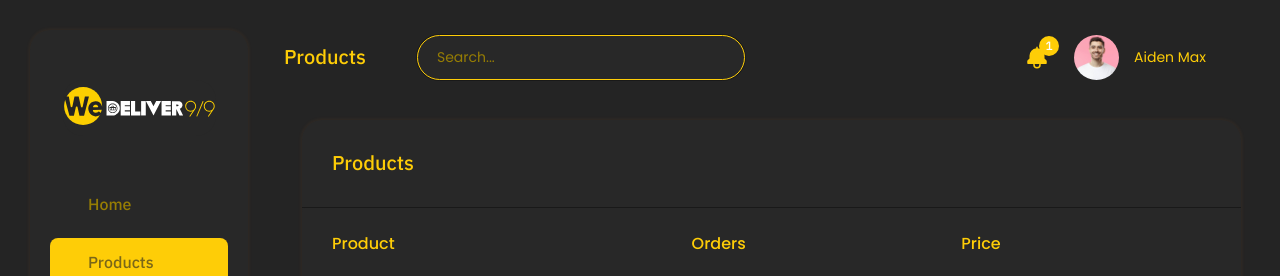
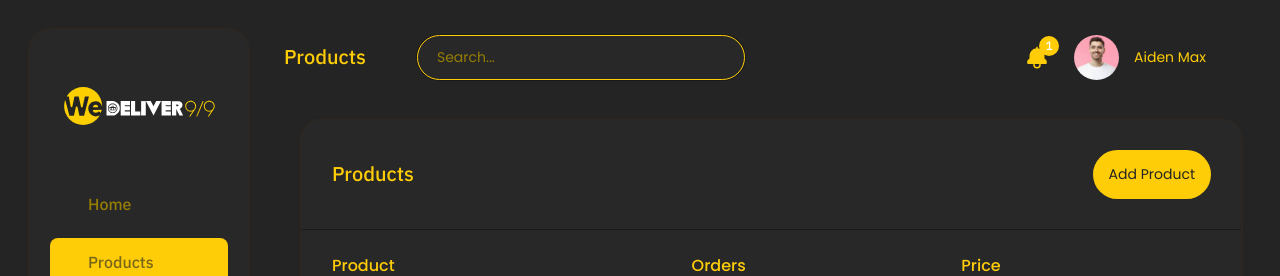
Before and after one commit to tumelo-sebego/wedeliver99-dashbord, a React (Vite) app: page /products in a window 1280 px wide. Shown: the top 276 px of the page. Built offline with nearby package versions, Linux system fonts and the light colour scheme; some icons are missing.

Commit message:
added an Add Product button on Products page

```diff
--- a/src/components/sections/dashboard/Home/Sales/TopSellingProduct/TopSellingProduct.tsx
+++ b/src/components/sections/dashboard/Home/Sales/TopSellingProduct/TopSellingProduct.tsx
@@ -1,5 +1,6 @@
 import { ReactElement, useMemo, useState } from 'react';
 import {
+  Button,
   Divider,
   LinearProgress,
   Link,
@@ -15,6 +16,7 @@ import { DataRow, rows } from 'data/products';
 import CustomPagination from './CustomPagination';
 import { currencyFormat } from 'helpers/format-functions';
 import ProductImage from 'theme/components/ProductImage';
+import { useLocation } from 'react-router-dom';
 
 const columns: GridColDef<DataRow>[] = [
   {
@@ -95,6 +97,10 @@ interface TopSellingProductProps {
 const TopSellingProduct = ({ title = 'Top Selling Product', hideAdsAndRefunds = false, onProductClick }: TopSellingProductProps): ReactElement => {
   const apiRef = useGridApiRef<GridApi>();
   const [search, setSearch] = useState('');
+  const location = useLocation();
+
+  // Determine if we are on the products page
+  const isProductsPage = location.pathname === '/products';
 
   const visibleColumns = useMemo(
     () =>
@@ -138,6 +144,11 @@ const TopSellingProduct = ({ title = 'Top Selling Product', hideAdsAndRefunds =
         <Typography variant="h5" color="text.primary">
           {title}
         </Typography>
+        {isProductsPage && (
+          <Button variant="contained" color="primary">
+            Add Product
+          </Button>
+        )}
       </Stack>
       <Divider />
       <Stack height={1}>
```
